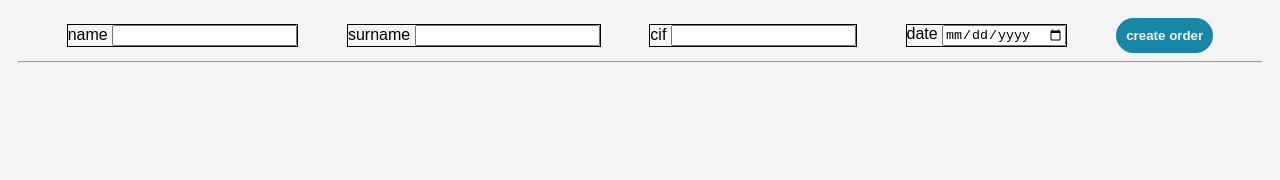
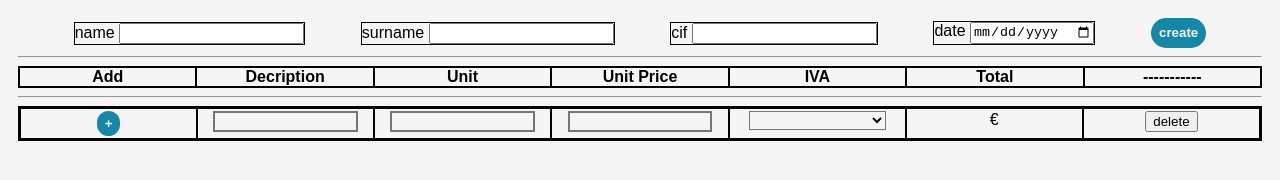
Before and after one commit to fexapk/billme, a plain HTML site: page src/index.html in a window 1280 px wide. Drawn offline with Linux system fonts and the light colour scheme.

Commit message:
fixed order info and order div's size repartition

```diff
--- a/src/index.html
+++ b/src/index.html
@@ -27,9 +27,48 @@
             <label for="user-date">date</label>
             <input type="date" id="user-date">
         </div>
-        <button id="clean-button">create order</button>
+        <button id="clean-button">create</button>
     </header>
     <hr>
+    <div id="order-info">
+        <div>Add</div>
+        <div>Decription</div>
+        <div>Unit</div>
+        <div>Unit Price</div>
+        <div>IVA</div>
+        <div>Total</div>
+        <div>-----------</div>
+    </div>
+    <hr>
+    <div id="order-list-wrapper">
+        <div class="order">
+            <div>
+                <button class="add-button">+</button>
+            </div>
+            <div>
+                <input type="text">
+            </div>
+            <div><input type="number"></div>
+            <div>
+                <input type="number">
+            </div>
+            <div>
+                <select name="iva">
+                    <option value=""></option>
+                </select>
+            </div>
+            <div>
+                <output>
+                    <span>&euro;</span>
+                </output>
+            </div>
+            <div>
+                <button id="delete-button">delete</button>
+            </div>
+        </div>
+    </div>
+    <footer>
 
+    </footer>
 </body>
 </html>
--- a/src/scripts/app.js
+++ b/src/scripts/app.js
@@ -1,4 +1,6 @@
 (function main() {
     const orderTemplate = document.getElementsByClassName('order');
     const orderWrapper = document.getElementById('order-list-wrapper');
+
+
 })();
--- a/src/styles/main.css
+++ b/src/styles/main.css
@@ -1,7 +1,6 @@
 div {
     border: 1px solid black;
 }
-
 
 body {
     background-color: #f6f5f5;
@@ -16,20 +15,53 @@ header {
     align-items: center;
 }
 
-#clean-button {
+#clean-button, .add-button {
     border-style: none;
     border-radius: 20px;
     background-color: #1687a7;
     color: #f6f5f5;
-    padding: 10px 10px;
+    padding: 5px 8px;
     transition: opacity 0.15s;
     font-weight: bold;
     cursor: pointer;
+    text-align: center;
+    line-height: 20px;
 }
 
-#add-button {padding:5px 10px;}
-.delete-button {margin-left: 200px;}
+.add-button {
+    line-height: 15px;
+}
 
-#clean-button:hover {
+#clean-button:hover, .add-button:hover {
     opacity: 0.5;
 }
+
+#order-info, .order {
+    display: flex;
+    flex-flow: row;
+}
+
+#order-info > div {
+    text-align: center;
+    font-weight: bold;
+    flex: 14%;
+
+}
+
+#order-list-wrapper {
+    display: flex;
+    flex-flow: column-reverse;
+}
+
+.order > div {
+    flex: 0 1 14%;
+    text-align: center;
+    padding:  2px 2px;
+}
+
+.order > div > input, .order select {
+    width: 80%;
+    min-width: 0;
+    background-color: #f6f5f5;
+    border-style: solid;
+}
```
